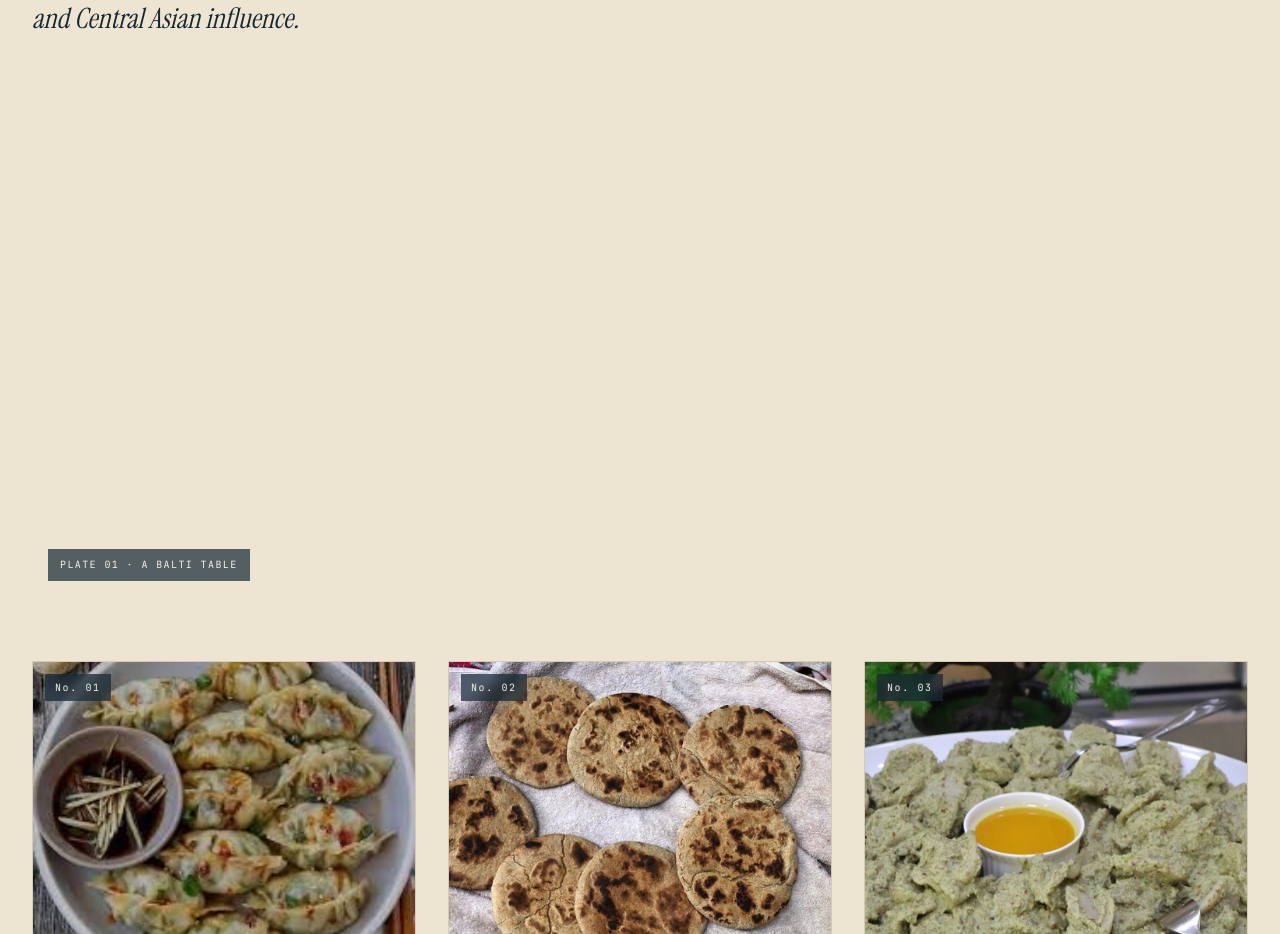
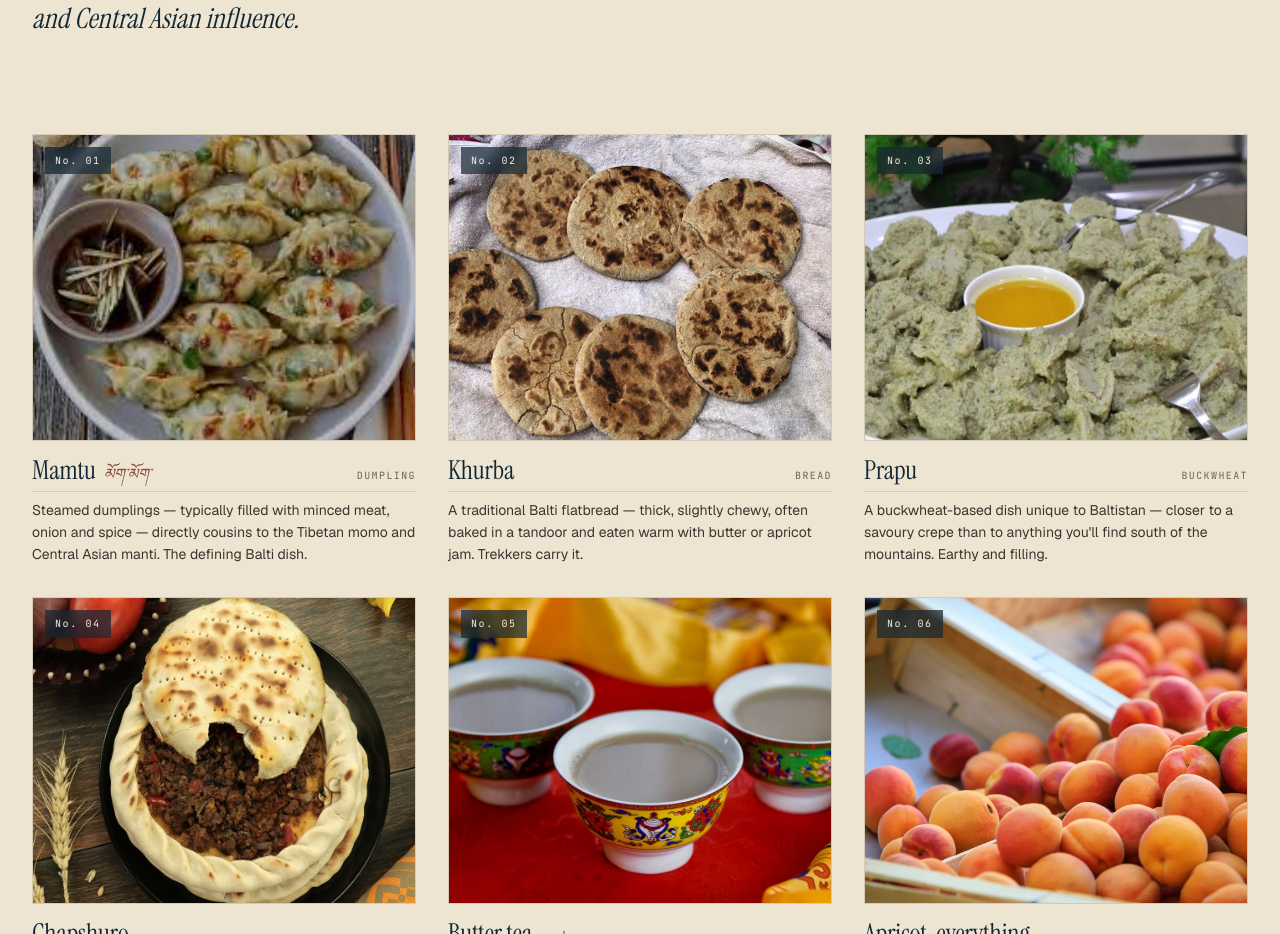
Before and after one commit to usmanjaved-droid/summit-fellowship-website, a Next.js app: page /explore-skardu in a window 1280 px wide. Shown: the part 10220-11154 px from the top of the page. Built offline with nearby package versions, Linux system fonts and the light colour scheme.

Commit message:
fix: remove cuisineHero placeholder image section

```diff
--- a/app/explore-skardu/page.tsx
+++ b/app/explore-skardu/page.tsx
@@ -513,13 +513,6 @@ export default function ExploreSkardu() {
             </div>
           </div>
 
-          <div className={styles.cuisineHero}>
-            <div className={styles.imagePlaceholder}>
-              <span>Balti spread</span>
-            </div>
-            <figcaption>Plate 01 · A Balti table</figcaption>
-          </div>
-
           <div className={styles.dishGrid}>
             <DishCard
               num="01"
```
